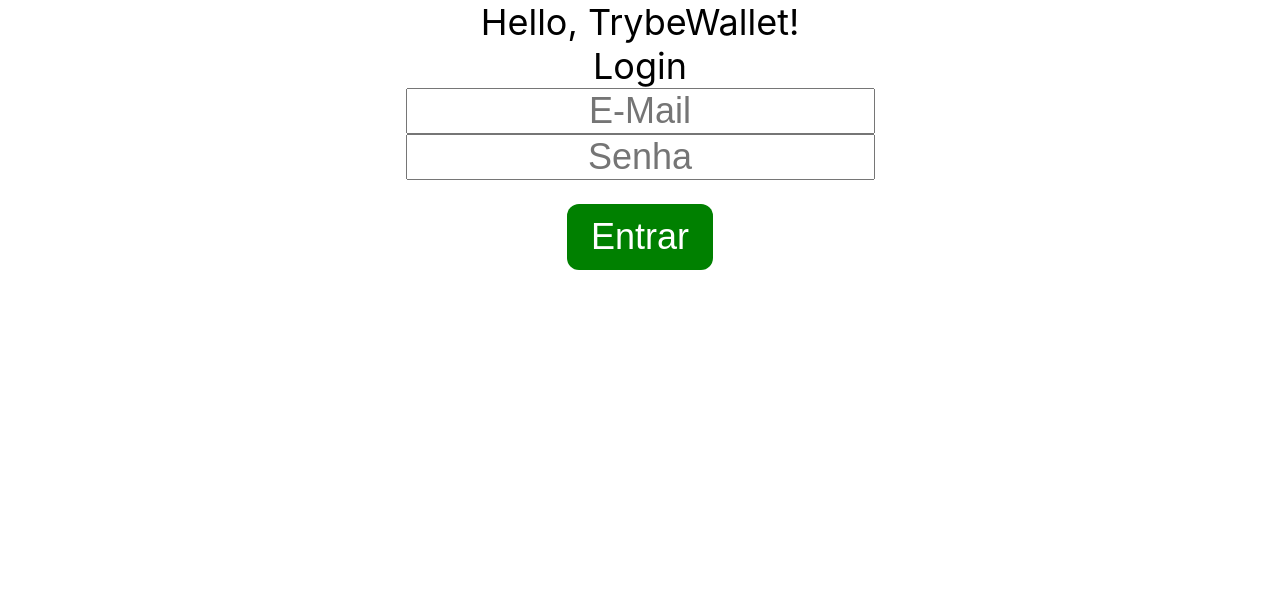
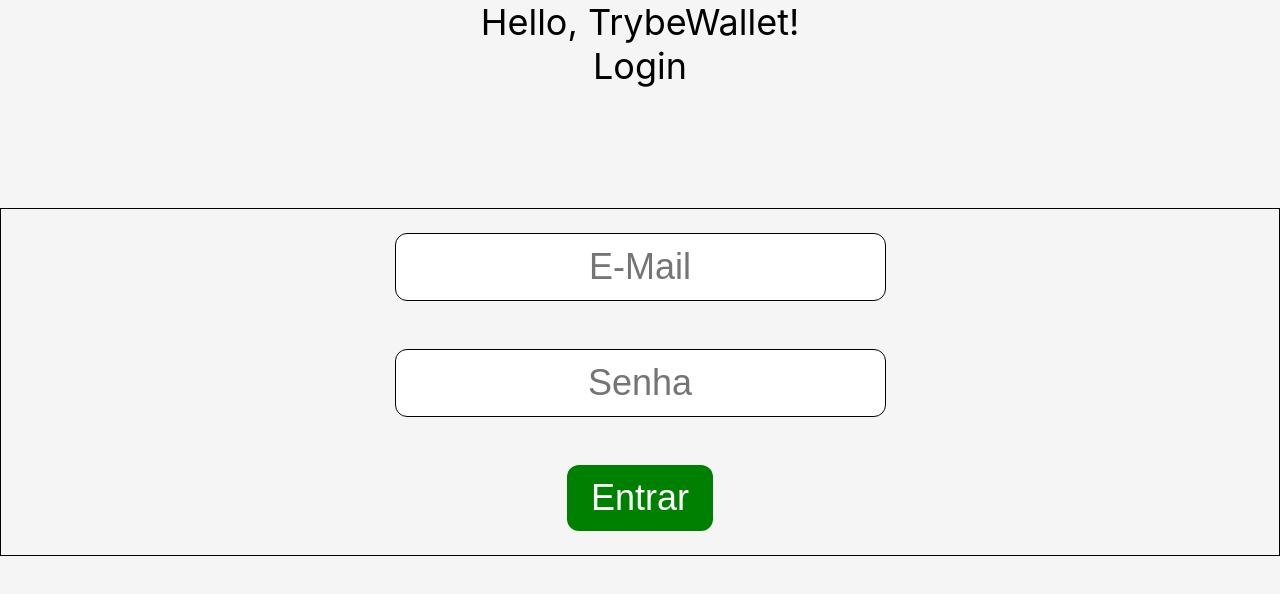
Before and after one commit to williandpg/trybewallet, a React (Vite) app: page / in a window 1280 px wide. Shown: the top 594 px of the page. Built offline with nearby package versions, Linux system fonts and the light colour scheme.

Commit message:
Requisito 1 finalizado

```diff
--- a/src/pages/Login.css
+++ b/src/pages/Login.css
@@ -4,6 +4,19 @@
   box-sizing: border-box;
   text-align: center;
   font-size: 1.5rem;
+}
+
+body {
+  background-color: #f5f5f5;
+}
+
+#login-form {
+  border: solid 1px black;
+  display: flex;
+  flex-direction: column;
+  justify-content: center;
+  align-items: center;
+  margin-top: 5rem;
 }
 
 button {
@@ -17,6 +30,18 @@
   margin: 1rem;
 }
 
-form {
-  color: green;
+button:hover {
+  background-color: darkgreen;
 }
+
+input {
+  border: 1px solid black;
+  border-radius: 0.5rem;
+  padding: 0.5rem;
+  margin: 1rem;
+  font-size: 1.5rem;
+}
+
+input:focus {
+  outline: none;
+}
--- a/src/pages/Login.tsx
+++ b/src/pages/Login.tsx
@@ -10,7 +10,7 @@
   const dispatch = useDispatch();
   const navigate = useNavigate();
   const valid = () => {
-    const emailRegex = /^[a-zA-Z0-9._%+-]+@[a-zA-Z0-9.-]+\.[a-zA-Z]{2,}$/i;
+    const emailRegex = /^[^\s@]+@[^\s@]+\.[^\s@]+$/;
     const validEmail = emailRegex.test(userEmail);
     const validPassword = userPassword.length >= 6;
     return validEmail && validPassword;
@@ -25,9 +25,9 @@
     <>
       <div>Login</div>
       <form
+        id="login-form"
         onSubmit={ (event) => handleLogin(event) }
       >
-        <div>
         <label htmlFor="email">
           <input
             type="email"
@@ -37,8 +37,6 @@
             placeholder="E-Mail"
           />
         </label>
-        </div>
-        <div>
         <label htmlFor="password">
           <input
             type="password"
@@ -48,9 +46,9 @@
             placeholder="Senha"
           />
         </label>
-        </div>
         <button
           type="submit"
+          id="submit-button"
           disabled={ !valid() }
         >
           Entrar
```
Lines whose indentation alone changed are shown as unchanged.
